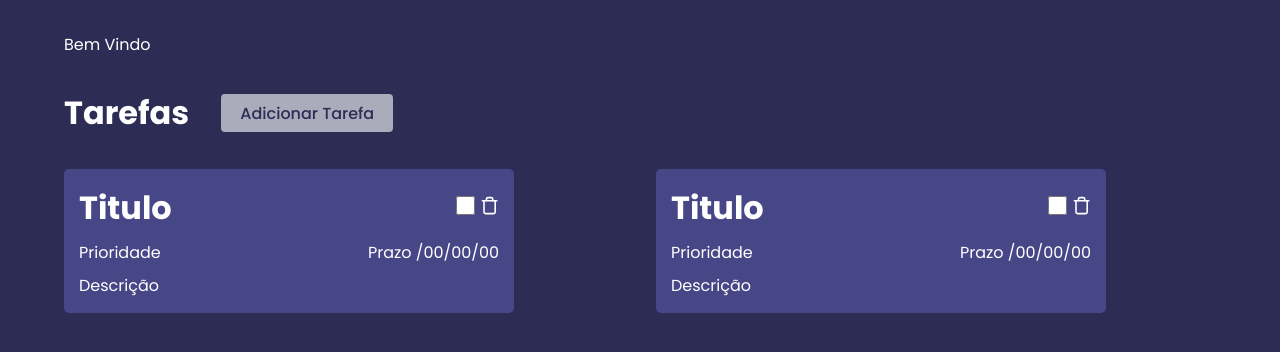
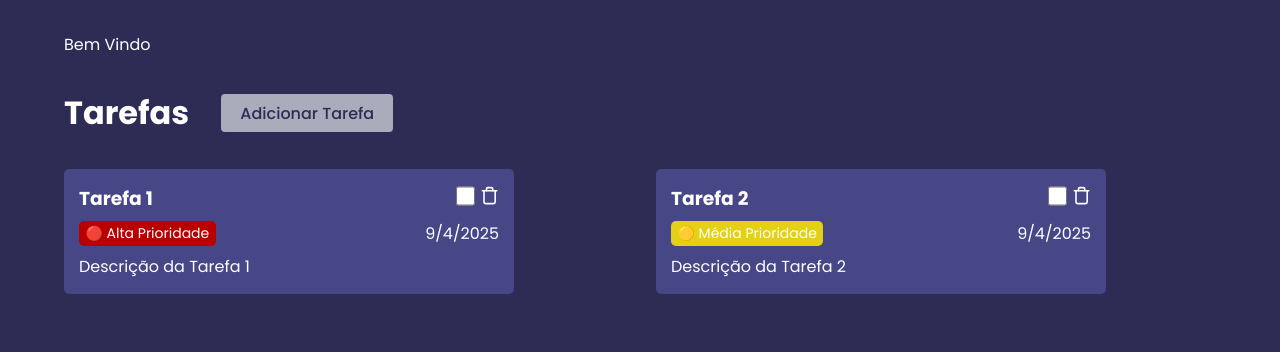
Before and after one commit to Wssfilho/React-app, a Next.js app: page /tasks in a window 1280 px wide. Shown: the top 352 px of the page. Built offline with nearby package versions, Linux system fonts and the light colour scheme.

Commit message:
feat: adicionar componente de prioridade e integrar ao componente de tarefa

```diff
--- a/src/app/(private)/tasks/page.tsx
+++ b/src/app/(private)/tasks/page.tsx
@@ -66,7 +66,8 @@ export default function Tasks() {
                     </Button>
                 </header>
                 <main className={styles.main}>
-                    <Task /> <Task />
+                    <Task title="Tarefa 1" description="Descrição da Tarefa 1" priority="high" deadline={new Date()} />
+                    <Task title="Tarefa 2" description="Descrição da Tarefa 2" priority="medium" deadline={new Date()} />
                 </main>
             </div>
         </>
--- /dev/null
+++ b/src/app/components/priority/index.tsx
@@ -0,0 +1,25 @@
+import styles from './page.module.css'
+interface PriorityProps {
+    type: 'low' | 'medium' | 'high' | 'finished'
+}
+
+export default function Priority({ type }: PriorityProps) {
+    function getPriorityText()
+    {
+        switch (type) {
+            case 'low':
+                return '🟢 Baixa Prioridade';
+            case 'medium':
+                return '🟡 Média Prioridade';
+            case 'high':
+                return '🔴 Alta Prioridade';
+            case 'finished':
+                return '✅ Concluída';
+            default:
+                return 'Prioridade Desconhecida';
+        }
+    }
+    return (
+        <span className={styles[type]}>{getPriorityText()}</span>
+    )
+}
--- /dev/null
+++ b/src/app/components/priority/page.module.css
@@ -0,0 +1,20 @@
+.low,
+.medium,
+.high,
+.finished {
+  border-radius: 5px;
+  font-size: 14px;
+    padding: .1rem .4rem;
+}
+.low {
+  background-color: #3BB800;
+}
+.medium {
+  background-color: #E4D014;
+}
+.high {
+  background-color: #b80000;
+}
+.finished {
+  background-color: #AAABBB;
+}
--- a/src/app/components/task/index.tsx
+++ b/src/app/components/task/index.tsx
@@ -1,23 +1,36 @@
-
+import Priority from '../priority'
 import styles from './page.module.css'
 import { FiTrash } from 'react-icons/fi'
-export default function Task() {
+
+interface TaskProps {
+    title: string
+    description?: string
+    priority?: 'low' | 'medium' | 'high' | 'finished'
+    deadline?: Date
+    onDelete?: () => void
+
+}
+export default function Task({ title, description, priority, deadline, onDelete }: TaskProps) {
+
+
+    {
         return (
             <div className={styles.taskContainer}>
                 <header>
-                <h1> Titulo</h1>
+                    <h3> {title}</h3>
                     <div className={styles.options}>
                         <input type="checkbox" name="" id="" />
                         <button>
                             <FiTrash /> </button>
                     </div>
                 </header>
-            <div className={styles.taskInfo}><p>Prioridade</p>
-                <p>Prazo /00/00/00</p>
+                <div className={styles.taskInfo}>
+                    {priority && <Priority type={priority} />}
+                    {deadline && <p>{deadline?.toLocaleDateString()}</p>}
                 </div>
-
-            <p>Descrição</p>
+                {description && <p>{description}</p>}
 
             </div>
         )
     }
+}
```
Lines whose indentation alone changed are shown as unchanged.
